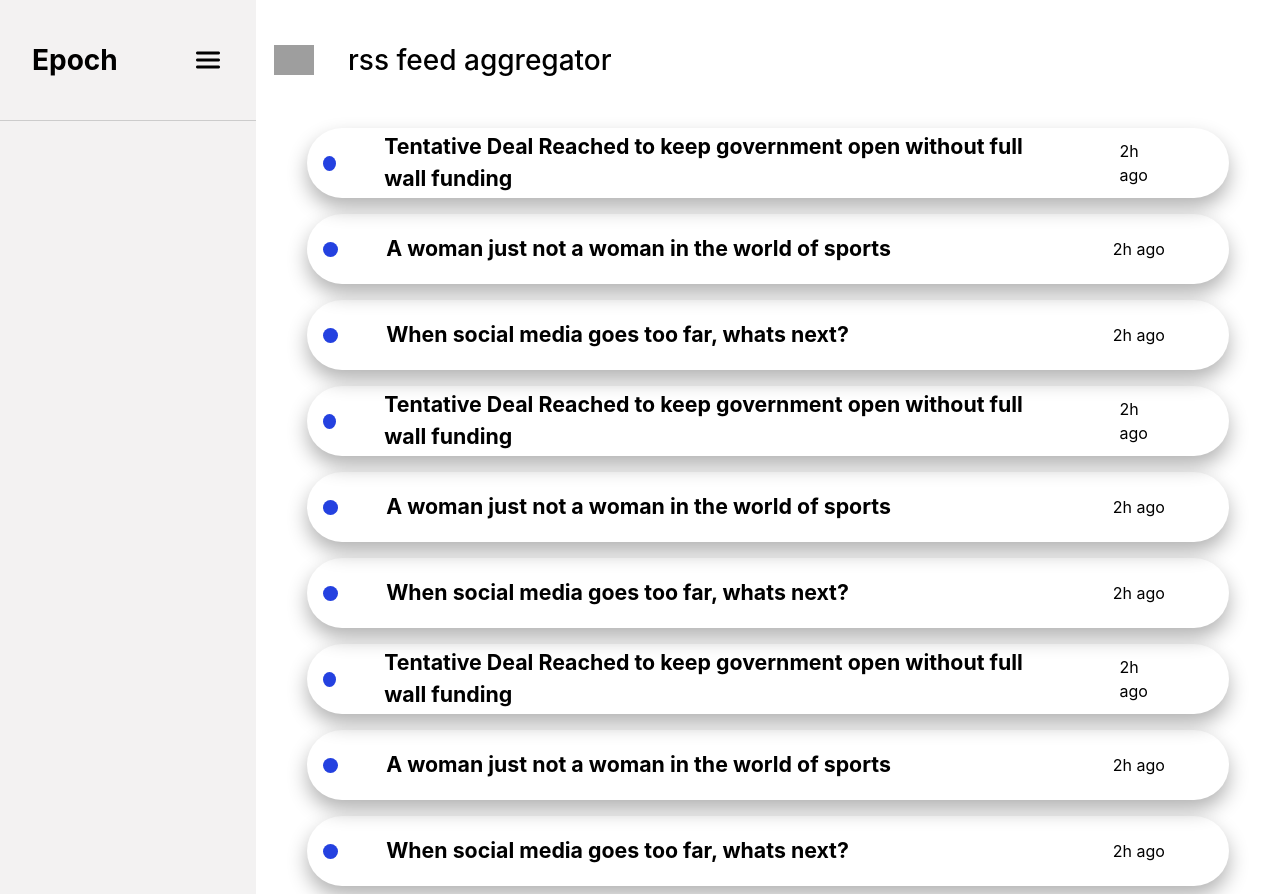
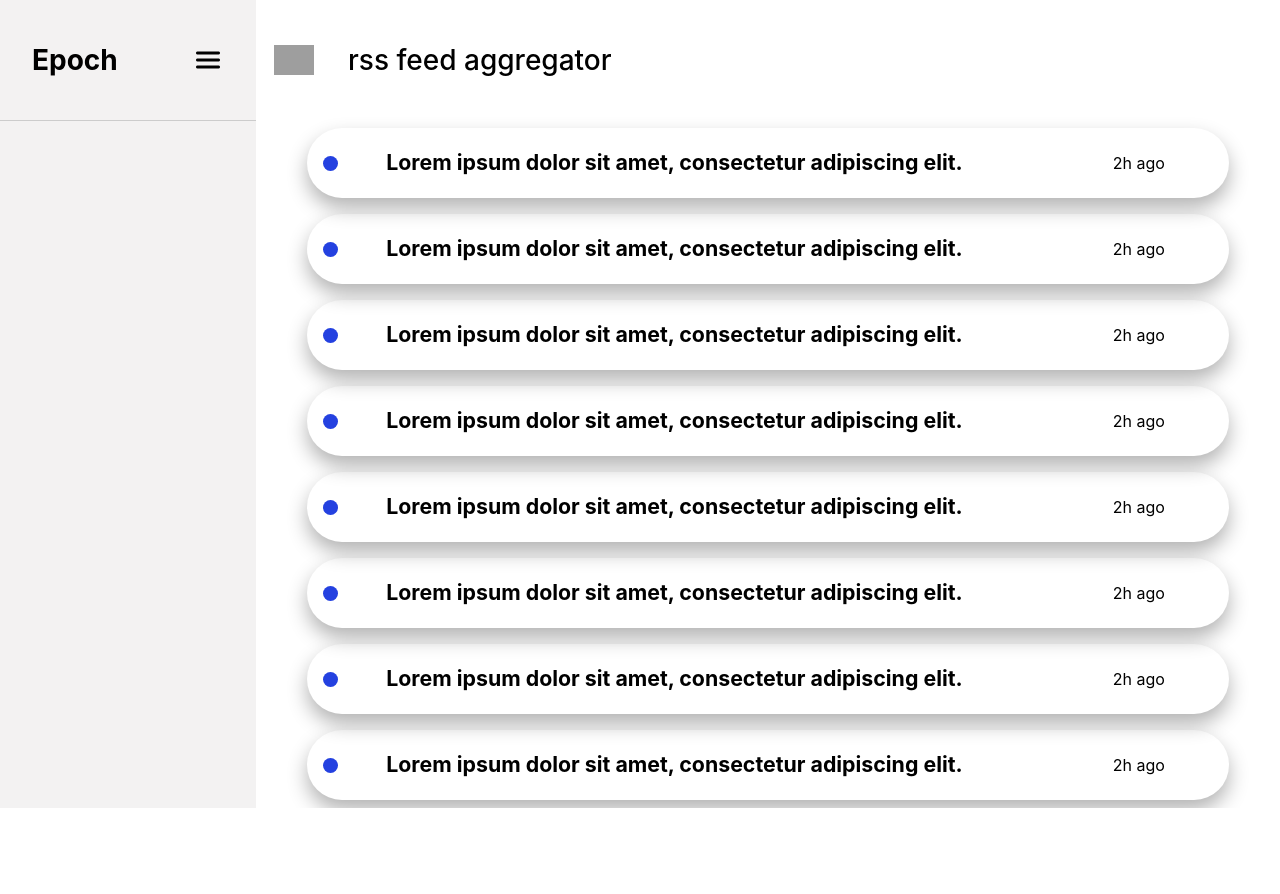
Before and after one commit to AlanCanalesM/rss-aggregator-web, a React (Vite) app: page / in a window 1280 px wide. After the commit the page ends 808 px from the top, so only its background shows below. Built offline with nearby package versions, Linux system fonts and the light colour scheme; grey boxes are pictures that could not be loaded.

Commit message:
Adds axios to request the go backend service

```diff
--- a/package.json
+++ b/package.json
@@ -10,6 +10,7 @@
     "preview": "vite preview"
   },
   "dependencies": {
+    "axios": "^1.5.1",
     "react": "^18.2.0",
     "react-dom": "^18.2.0"
   },
--- a/src/components/ArticleBoxList/ArticleBoxList.jsx
+++ b/src/components/ArticleBoxList/ArticleBoxList.jsx
@@ -1,52 +1,65 @@
 import ArticleBox from "../ArticleBox/ArticleBox"
 import ArticleBoxListStyle from "./ArticleBoxList.module.css"
+import { useState } from "react"
+import axios from 'axios'
+
+
 const mockData = [
     {
-        title: 'Tentative Deal Reached to keep government open without full wall funding',
-        readed: false
+        "title": "Lorem ipsum dolor sit amet, consectetur adipiscing elit.",
+        "feed_id": 1
     },
     {
-        title: 'A woman just not a woman in the world of sports',
-        readed: false
+        "title": "Lorem ipsum dolor sit amet, consectetur adipiscing elit.",
+        "feed_id": 2
     },
     {
-        title: 'When social media goes too far, whats next?',
-        readed: false
+        "title": "Lorem ipsum dolor sit amet, consectetur adipiscing elit.",
+        "feed_id": 1
     },
     {
-        title: 'Tentative Deal Reached to keep government open without full wall funding',
-        readed: false
+        "title": "Lorem ipsum dolor sit amet, consectetur adipiscing elit.",
+        "feed_id": 2
     },
     {
-        title: 'A woman just not a woman in the world of sports',
-        readed: false
+        "title": "Lorem ipsum dolor sit amet, consectetur adipiscing elit.",
+        "feed_id": 1
     },
     {
-        title: 'When social media goes too far, whats next?',
-        readed: false
-    }, {
-        title: 'Tentative Deal Reached to keep government open without full wall funding',
-        readed: false
+        "title": "Lorem ipsum dolor sit amet, consectetur adipiscing elit.",
+        "feed_id": 2
     },
     {
-        title: 'A woman just not a woman in the world of sports',
-        readed: false
+        "title": "Lorem ipsum dolor sit amet, consectetur adipiscing elit.",
+        "feed_id": 1
     },
     {
-        title: 'When social media goes too far, whats next?',
-        readed: false
+        "title": "Lorem ipsum dolor sit amet, consectetur adipiscing elit.",
+        "feed_id": 2
     }
 ]
 
+function ArticleBoxList() {
 
-function ArticleBoxList() {
+    // const [posts, setPosts] = useState([]);
+
+    // axios.get('http://localhost:8080/v1/allPosts')
+    // .then(response => {
+    //     setPosts(response.data)
+    // })
+    // .catch(error => {
+    //     console.log(error)
+    // }
+    // )
+
+
     return (
         <div className={ArticleBoxListStyle.list}>
             {mockData.map((data, index) => (
                 <ArticleBox
                     key={index} // Use a unique key for each item when mapping
                     title={data.title}
-                    readed={data.readed}
+                    readed={data.feed_id}
                 />
             ))}
         </div>
```
Also changed, not shown: 1 other file (tests, documents, lock files or other folders).
